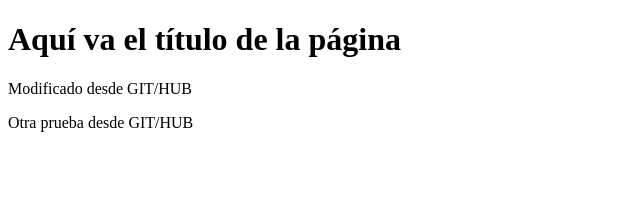
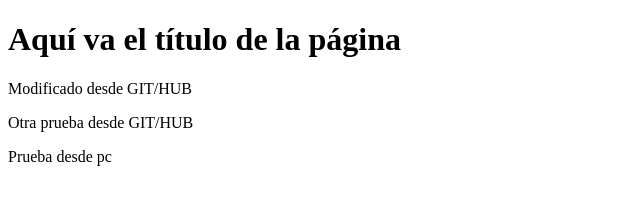
Before and after one commit to TheManGC/GIT-HUB-PInform-ticas---GLOBAL-, a plain HTML site: page index.html in a window 1280 px wide. Shown: the whole page, without its empty margins (0-640 px from the left). Drawn offline with Linux system fonts and the light colour scheme.

Commit message:
Prueba desde pc

```diff
--- a/index.html
+++ b/index.html
@@ -9,5 +9,6 @@
     <h1>Aquí va el título de la página</h1>
     <p>Modificado desde GIT/HUB</p>
     <p>Otra prueba desde GIT/HUB</p>
+    <p>Prueba desde pc</p>
 </body>
 </html>
```
